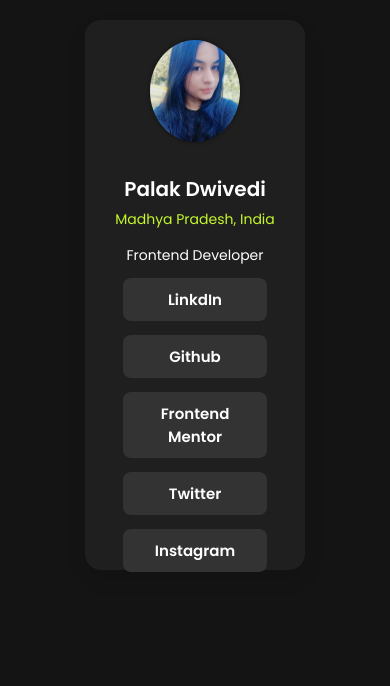
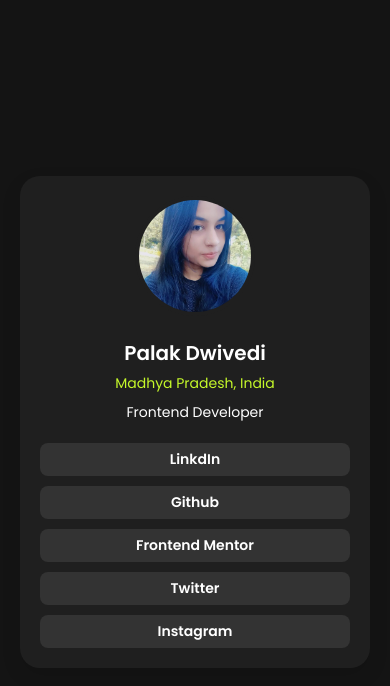
Before and after one commit to Palak-Dwivedi20/responsive-profile-card, a plain HTML site: page index.html in a window 390 px wide. Drawn offline with Linux system fonts and the light colour scheme.

Commit message:
Initial commit

```diff
--- a/index.html
+++ b/index.html
@@ -9,19 +9,23 @@
 </head>
 <body>
   <div class="card">
-    <img src="profile.jpg" alt="Profile Image">
-    <h2>Palak Dwivedi</h2>
-    <p class="city">Madhya Pradesh, India</p>
-     <p class="bio">Frontend Developer</p>
+    <div class="img">
+      <img src="profile.jpg" alt="Profile Image">
+    </div>
+
+    <div>
+      <h2>Palak Dwivedi</h2>
+      <p class="city">Madhya Pradesh, India</p>
+      <p class="bio">Frontend Developer</p>
+    </div>
+
     <div class="social">
-     <div class="social">
       <a href="https://www.linkedin.com/in/palak-dwivedi-358b9a2a4" target="_blank">LinkdIn</a>
       <a href="https://github.com/Palak-dwivedi20" target="_blank">Github</a>
       <a href="https://www.frontendmentor.io/profile/Palak-Dwivedi20" target="_blank">Frontend Mentor</a>
       <a href="https://x.com/__Palak___D" target="_blank">Twitter</a>
       <a href="https://instagram.com/____eyelid____" target="_blank">Instagram</a>
     </div>
-    </div>
   </div>
 </body>
 </html>
--- a/style.css
+++ b/style.css
@@ -1,123 +1,95 @@
-*{
+* {
   margin: 0;
   padding: 0;
   box-sizing: border-box;
+  font-family: 'Poppins', sans-serif;
 }
 
 body {
-  font-family: 'Poppins', sans-serif;
-  background-color: #141414
-;
+  background-color: #141414;
   display: flex;
-  justify-self: center;
+  justify-content: center;
   align-items: center;
-  justify-content: center;
-  height: 100vh;
-
+  min-height: 100vh;
+  padding: 20px;
 }
 
 .card {
   background-color: #1f1f1f;
-  padding: 20px 30px;
+  width: 100%;
+  max-width: 350px;
   border-radius: 20px;
-  box-shadow: 0 10px 20px rgba(0,0,0,0.1);
+  box-shadow: 0 8px 20px rgba(0, 0, 0, 0.1);
+  overflow: hidden;
   text-align: center;
-  width: 370px;
-  height: 550px;
+  padding: 20px;
 }
-.card img {
-  width: 25%;
-  min-width: 90px;
-  max-width: 100px;
+
+.card .img img {
+  width: 120px;
+  height: 120px;
   border-radius: 50%;
   object-fit: cover;
+  border: 4px solid #1f1f1f;;
   margin-bottom: 15px;
-  box-shadow: 0 0 4px  rgba(0, 0, 0, 0.5);
 }
 
 .card h2 {
-  margin: 10px 0 5px;
-  font-size: 24px;
-  font-weight: 600;
+  font-weight: 700;
+  font-size: 23px;
   color: white;
+  margin-bottom: 5px;
 }
-
 
 .card .city {
   color: #c5f82a;
   font-size: 16px;
-  margin-bottom: 15px;
+  margin-bottom: 8px;
 }
-
 
 .card .bio {
   font-size: 18px;
-  color: #c5f82a;
   color: white;
-  margin-bottom: 5px;
+  margin-bottom: 20px;
+  font-weight: 500;
 }
 
 .social {
   display: flex;
   flex-direction: column;
   justify-content: center;
-  align-items: center;
+  gap: 10px;
 }
 
 .social a {
   text-decoration: none;
-  background-color: rgba(0, 0, 0, 0.5);
+  color: white;
   background-color: #333333;
-  color: white;
+  padding: 8px 12px;
+  border-radius: 8px;
   font-size: 16px;
-  font-weight: 700;
-  padding: 5px 10px;
-  width: 250px;
-  border-radius: 8px;
-  display: flex;
-  justify-content: center;
-  gap: 10px;
-  margin: 7px;
-  transition: all 0.3s ease-in;
+  font-weight: 600;
+  transition: all 0.3s ease;
 }
 
-
-.social a:hover  {
+.social a:hover {
   background-color: #c5f82a;
   color: black;
   transform: translateX(5px);
 }
 
-
 @media (max-width: 480px) {
-  body {
-    padding: 20px;
-    height: auto;
-  }
-
-  .card {
-    width: 100%;
-    max-width: 350px;
-    margin: 0 auto;
-    border-radius: 16px;
-  }
-
-  .social a {
-    padding: 10px;
-    width: 90%;
-    font-size: 15px;
-  }
-
-  .card img {
-    width: 90px;
-  }
-
   .card h2 {
     font-size: 20px;
   }
 
-  .card .bio,
-  .card .city {
+  .card .city,
+  .card .bio {
     font-size: 14px;
   }
+
+  .social a {
+    font-size: 14px;
+    padding: 6px 10px;
+  }
 }
```
